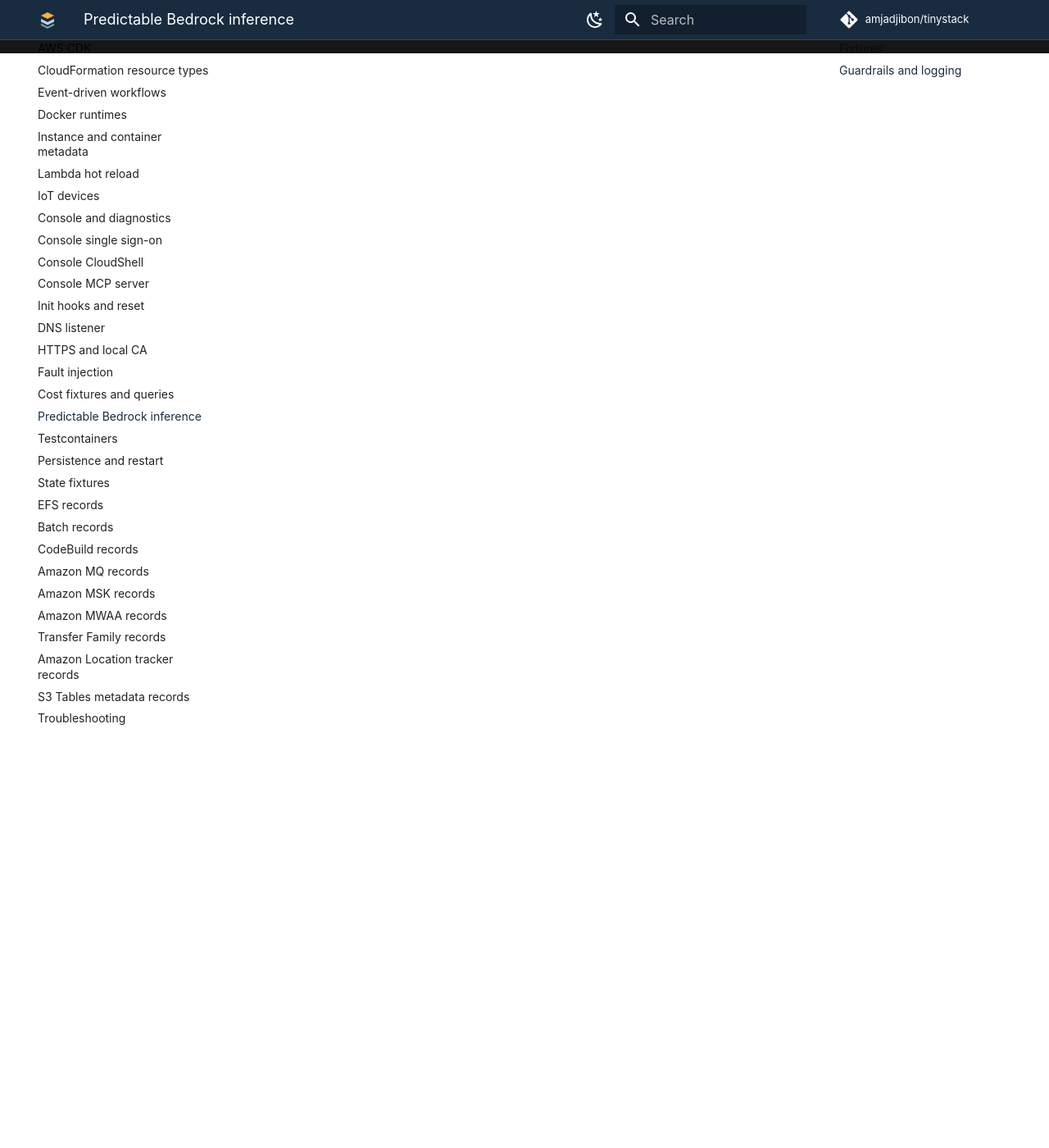
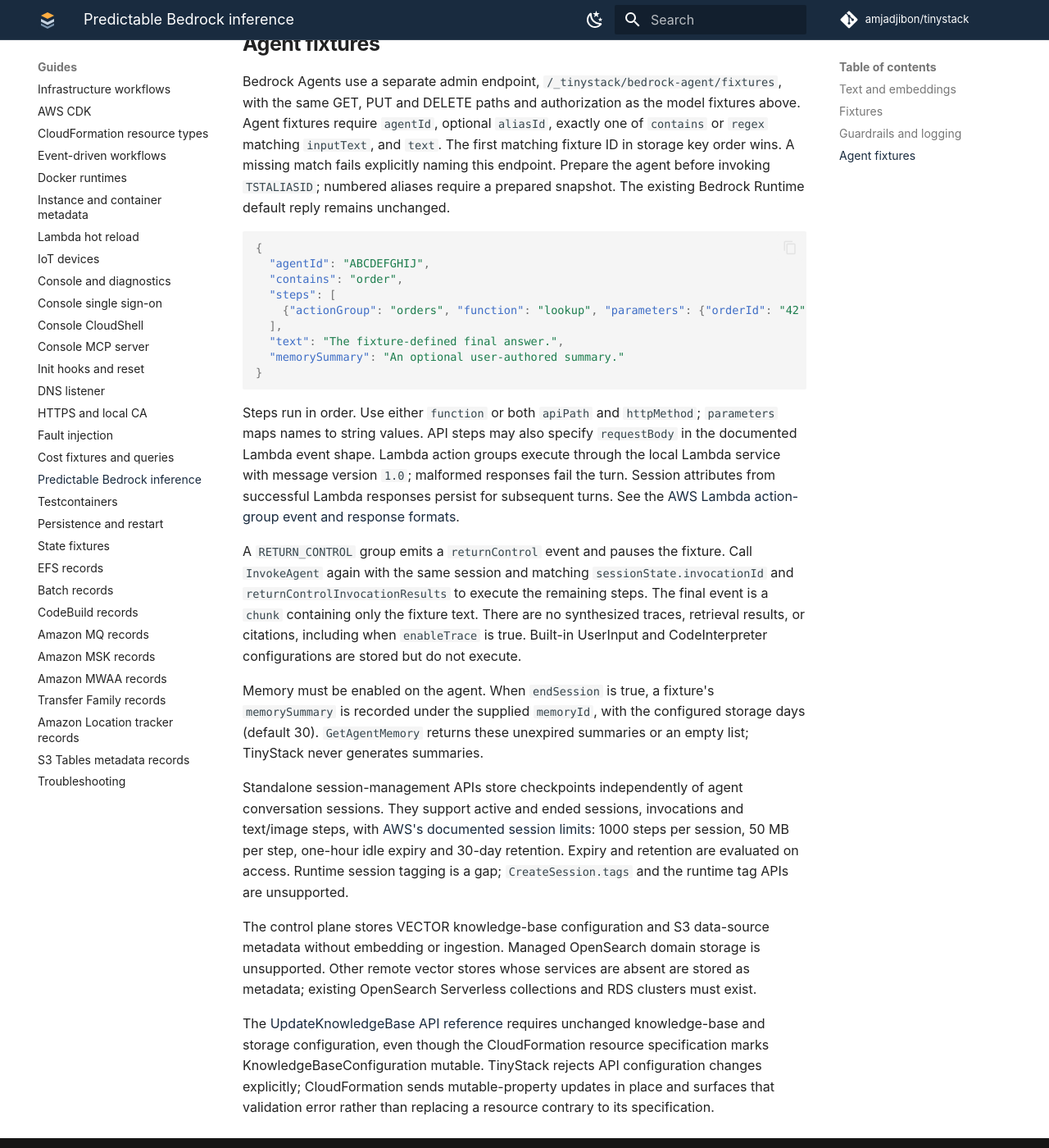
Before and after one commit to amjadjibon/tinystack, an MkDocs documentation site: the page built from docs/site/guides/bedrock.md, in a window 1280 px wide and 1400 px high, scrolled down 2508 px. Shown: the whole window at 82% size. Built offline with MkDocs 1.6.1 and Material for MkDocs 9.7.7, drawn with Linux system fonts in a browser that asks for light colours.

Commit message:
docs(bedrockagent): document agent fixtures, lifecycle states and supported resources
Document fixture-only agent execution, local action steps, return control, session limits, user-provided summaries, CloudFormation and Terraform support, and explicit managed OpenSearch, runtime tagging, retrieval and trace gaps. Preserve the existing Bedrock Runtime default-response documentation.

````diff
--- a/docs/site/guides/bedrock.md
+++ b/docs/site/guides/bedrock.md
@@ -101,3 +101,64 @@ explicitly. Invocation logging configuration is stored without delivering logs.
 `InvokeModelWithResponseStream` and `ConverseStream` return `NotImplemented`.
 TinyStack's REST JSON codec currently has no AWS event-stream framing encoder;
 streaming operations are excluded from the generated operation profile.
+
+## Agent fixtures
+
+Bedrock Agents use a separate admin endpoint, `/_tinystack/bedrock-agent/fixtures`,
+with the same GET, PUT and DELETE paths and authorization as the model fixtures
+above. Agent fixtures require `agentId`, optional `aliasId`, exactly one of
+`contains` or `regex` matching `inputText`, and `text`. The first matching fixture
+ID in storage key order wins. A missing match fails explicitly naming this endpoint.
+Prepare the agent before invoking `TSTALIASID`; numbered aliases require a prepared
+snapshot. The existing Bedrock Runtime default reply remains unchanged.
+
+```json
+{
+  "agentId": "ABCDEFGHIJ",
+  "contains": "order",
+  "steps": [
+    {"actionGroup": "orders", "function": "lookup", "parameters": {"orderId": "42"}}
+  ],
+  "text": "The fixture-defined final answer.",
+  "memorySummary": "An optional user-authored summary."
+}
+```
+
+Steps run in order. Use either `function` or both `apiPath` and `httpMethod`;
+`parameters` maps names to string values. API steps may also specify `requestBody`
+in the documented Lambda event shape. Lambda action groups execute through the
+local Lambda service with message version `1.0`; malformed responses fail the turn.
+Session attributes from successful Lambda responses persist for subsequent turns.
+See the [AWS Lambda action-group event and response formats](https://docs.aws.amazon.com/bedrock/latest/userguide/agents-lambda.html).
+
+A `RETURN_CONTROL` group emits a `returnControl` event and pauses the fixture.
+Call `InvokeAgent` again with the same session and matching
+`sessionState.invocationId` and `returnControlInvocationResults` to execute the
+remaining steps. The final event is a `chunk` containing only the fixture text.
+There are no synthesized traces, retrieval results, or citations, including when
+`enableTrace` is true. Built-in UserInput and CodeInterpreter configurations are
+stored but do not execute.
+
+Memory must be enabled on the agent. When `endSession` is true, a fixture's
+`memorySummary` is recorded under the supplied `memoryId`, with the configured
+storage days (default 30). `GetAgentMemory` returns these unexpired summaries or
+an empty list; TinyStack never generates summaries.
+
+Standalone session-management APIs store checkpoints independently of agent
+conversation sessions. They support active and ended sessions, invocations and
+text/image steps, with [AWS's documented session limits](https://docs.aws.amazon.com/bedrock/latest/userguide/sessions.html#sessions-considerations):
+1000 steps per session, 50 MB per step, one-hour idle expiry and 30-day retention.
+Expiry and retention are evaluated on access. Runtime session tagging is a gap;
+`CreateSession.tags` and the runtime tag APIs are unsupported.
+
+The control plane stores VECTOR knowledge-base configuration and S3 data-source
+metadata without embedding or ingestion. Managed OpenSearch domain storage is
+unsupported. Other remote vector stores whose services are absent are stored as
+metadata; existing OpenSearch Serverless collections and RDS clusters must exist.
+
+The [UpdateKnowledgeBase API reference](https://docs.aws.amazon.com/bedrock/latest/APIReference/API_agent_UpdateKnowledgeBase.html)
+requires unchanged knowledge-base and storage configuration, even though the
+CloudFormation resource specification marks KnowledgeBaseConfiguration mutable.
+TinyStack rejects API configuration changes explicitly; CloudFormation sends
+mutable-property updates in place and surfaces that validation error rather than
+replacing a resource contrary to its specification.
--- a/mkdocs.yml
+++ b/mkdocs.yml
@@ -189,6 +189,8 @@ nav:
           - "IoT Jobs Data Plane": services/iotjobsdataplane.md
       - "Machine Learning":
           - "Amazon Bedrock": services/bedrock.md
+          - "Amazon Bedrock Agent Runtime": services/bedrockagentruntime.md
+          - "Amazon Bedrock Agents": services/bedrockagent.md
           - "Amazon Bedrock Runtime": services/bedrockruntime.md
           - "Amazon Transcribe": services/transcribe.md
           - "Amazon Translate": services/translate.md
@@ -281,9 +283,7 @@ nav:
           - "Amazon S3 Glacier archives and jobs": roadmap/services/glacier-runtime.md
           - "Amazon Timestream records and queries": roadmap/services/timestream-query.md
           - "Application Auto Scaling execution and advanced policies": roadmap/services/applicationautoscaling-runtime.md
-          - "Bedrock Agent Runtime": roadmap/services/bedrock-agent-runtime.md
           - "Bedrock AgentCore": roadmap/services/bedrock-agentcore.md
-          - "Bedrock Agents": roadmap/services/bedrock-agent.md
           - "CloudFront KeyValueStore": roadmap/services/cloudfront-keyvaluestore.md
           - "CodeBuild advanced build execution": roadmap/services/codebuild-runtime.md
           - "CodeDeploy deployment execution and agents": roadmap/services/codedeploy-runtime.md
````
Also changed, not shown: docs/site/guides/cloudformation-resources.md (+2 -1 lines), docs/site/roadmap/catalogue.md (+0 -2 lines), docs/site/roadmap/services/bedrock-agent-runtime.md (deleted, +0 -38 lines), docs/site/roadmap/services/bedrock-agent.md (deleted, +0 -27 lines), docs/site/services/bedrockagent.md (added, +134 -0 lines), docs/site/services/bedrockagentruntime.md (added, +90 -0 lines), docs/site/services/catalogue.md (+29 -1 lines), docs/site/services/index.md (+3 -1 lines), docs/catalog.json.
